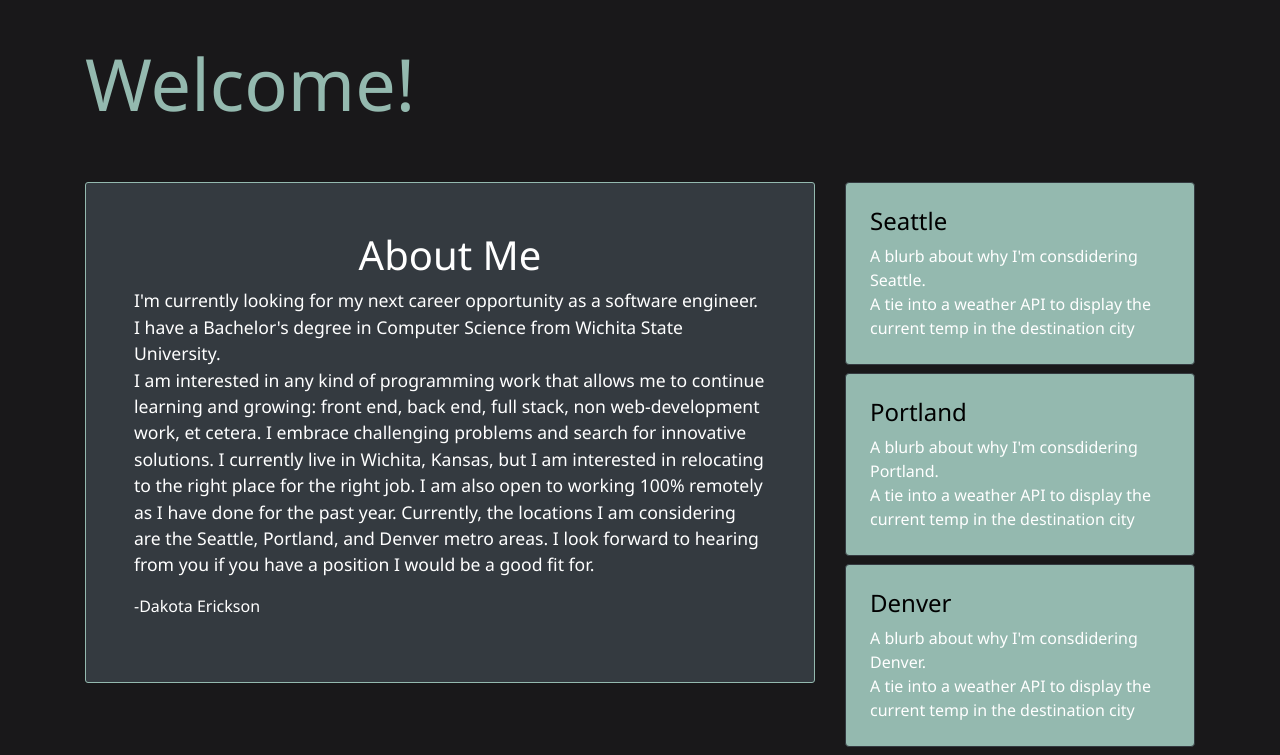
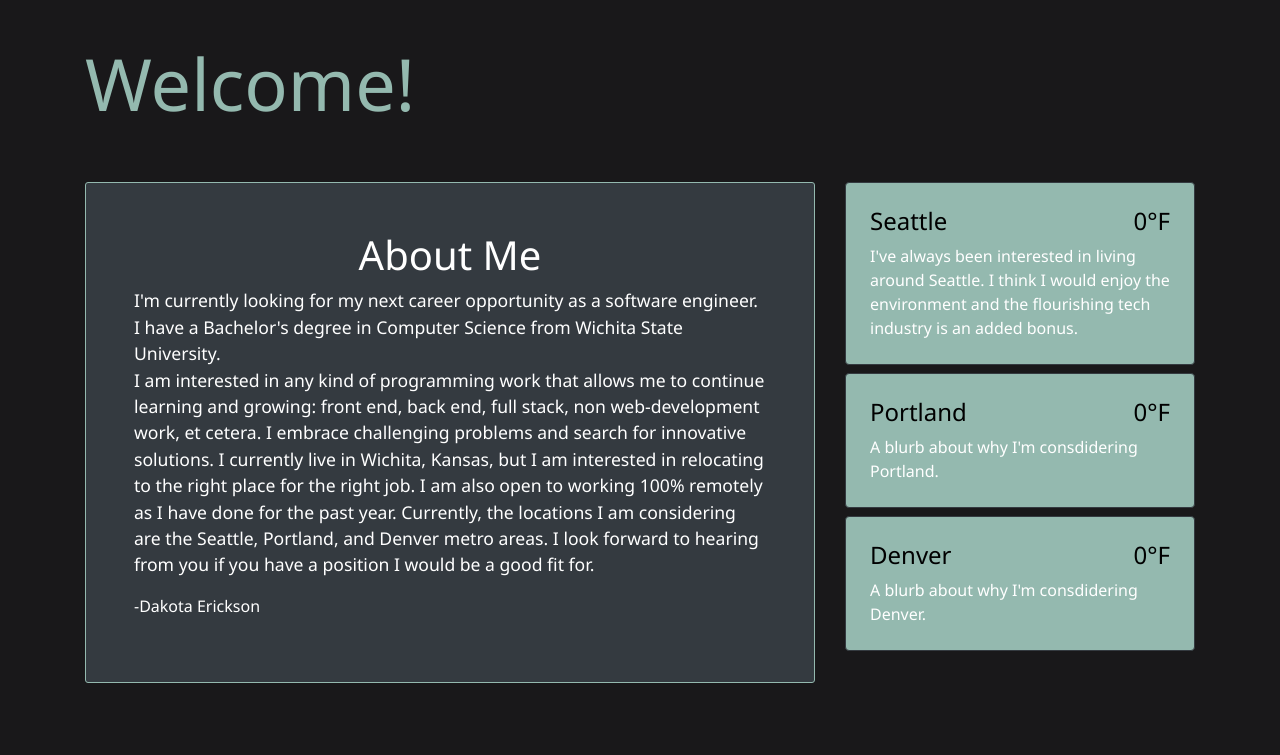
Before and after one commit to DakotaErickson/flaskBlog, a Flask app: page / in a window 1280 px wide. Shown: the part 56-811 px from the top of the page. After the commit the page ends 739 px from the top, so only its background shows below. Run offline with Flask 2, Linux system fonts and the light colour scheme; data that the repository does not hold is empty.

Commit message:
adding current temp to cities

```diff
--- a/flaskblog/routes.py
+++ b/flaskblog/routes.py
@@ -1,5 +1,8 @@
 import secrets
 import os
+import json
+from math import ceil
+import requests
 from PIL import Image
 from flask import render_template, flash, redirect, url_for, request, abort
 from flaskblog import app, db, bcrypt
@@ -12,13 +15,30 @@
 @app.route('/home')
 def home():
     posts = Post.query.all()
-    return render_template('home.html', posts=posts, title='Home')
+    response = requests.get(
+        'http://api.openweathermap.org/data/2.5/group?id=5809844,5746545,5419384&appid=dec3905e6011fd6078f2f0444f6e25c9')
+    responseJson = response.json()
+    cityList = responseJson['list']
+    seattleKelvin = cityList[0]['main']['temp']
+    seattleFahrenheit = kelvinToFahrenheit(seattleKelvin)
+    portlandKelvin = cityList[1]['main']['temp']
+    portlandFahrenheit = kelvinToFahrenheit(portlandKelvin)
+    denverKelvin = cityList[0]['main']['temp']
+    denverFahrenheit = kelvinToFahrenheit(denverKelvin)
+    return render_template('home.html', posts=posts, title='Home', seattleTemp=seattleFahrenheit, portlandTemp=portlandFahrenheit, denverTemp=denverFahrenheit)
+
+
+def kelvinToFahrenheit(temp):
+    return ceil((temp - 273.15) * 1.8 + 32)
+
 
 @app.route('/posts')
 def posts():
     page = request.args.get('page', 1, type=int)
-    posts = Post.query.order_by(Post.datePosted.desc()).paginate(page=page, per_page=5)
+    posts = Post.query.order_by(
+        Post.datePosted.desc()).paginate(page=page, per_page=5)
     return render_template('posts.html', posts=posts, title='Posts')
+
 
 @app.route('/post/<int:postId>')
 def post(postId):
@@ -31,7 +51,8 @@
 def newPost():
     form = PostForm()
     if form.validate_on_submit():
-        newPost = Post(title=form.title.data, content=form.content.data, author=current_user)
+        newPost = Post(title=form.title.data,
+                       content=form.content.data, author=current_user)
         db.session.add(newPost)
         db.session.commit()
         flash('Post created', 'success')
@@ -57,6 +78,7 @@
         form.content.data = post.content
     return render_template('editPost.html', title="Edit Post", form=form, legend='Edit Post')
 
+
 @app.route('/deletePost/<int:postId>', methods=['POST'])
 @login_required
 def deletePost(postId):
@@ -67,6 +89,7 @@
     db.session.commit()
     flash('Post has been deleted', 'success')
     return redirect(url_for('posts'))
+
 
 @app.route('/about')
 def about():
@@ -121,7 +144,8 @@
     randomHex = secrets.token_hex(8)
     _, fileExtension = os.path.splitext(formPicture.filename)
     pictureFileName = randomHex + fileExtension
-    picturePath = os.path.join(app.root_path, 'static/profilePics', pictureFileName)
+    picturePath = os.path.join(
+        app.root_path, 'static/profilePics', pictureFileName)
 
     # image resizing
     outputSize = (125, 125)
@@ -129,8 +153,8 @@
     i.thumbnail(outputSize)
     i.save(picturePath)
 
-
-    prev_picture = os.path.join(app.root_path, 'static/profilePics', current_user.imageFile)
+    prev_picture = os.path.join(
+        app.root_path, 'static/profilePics', current_user.imageFile)
     if os.path.exists(prev_picture) and os.path.basename(prev_picture) != 'default.jpg':
         os.remove(prev_picture)
 
--- a/flaskblog/templates/home.html
+++ b/flaskblog/templates/home.html
@@ -34,19 +34,22 @@
 
     <aside class="col-md-4 blog-sidebar">
         <div class="p-4 mb-2 bg-light rounded city-box text-white">
-            <h4 class="city-name">Seattle</h4>
-            <p class="mb-0">A blurb about why I'm consdidering Seattle.</p>
-            <div> A tie into a weather API to display the current temp in the destination city</div>
+            <div>
+                <h4 class="city-name">Seattle <div class="float-right">{{ seattleTemp }}°F</div></h4>
+            </div>
+            <p class="mb-0"> I've always been interested in living around Seattle. I think I would enjoy the environment and the flourishing tech industry is an added bonus.</p>
         </div>
         <div class="p-4 mb-2 rounded city-box text-white">
-            <h4 class="city-name">Portland</h4>
+            <div>
+                <h4 class="city-name">Portland <div class="float-right">{{ portlandTemp }}°F</div></h4>
+            </div>
             <p class="mb-0">A blurb about why I'm consdidering Portland.</p>
-            <div> A tie into a weather API to display the current temp in the destination city</div>
         </div>
         <div class="p-4 mb-2 rounded city-box text-white">
-            <h4 class="city-name">Denver</h4>
+            <div>
+                <h4 class="city-name">Denver <div class="float-right">{{ denverTemp }}°F</div></h4>
+            </div>
             <p class="mb-0">A blurb about why I'm consdidering Denver.</p>
-            <div> A tie into a weather API to display the current temp in the destination city</div>
         </div>
     </aside><!-- /.blog-sidebar -->
 
```
